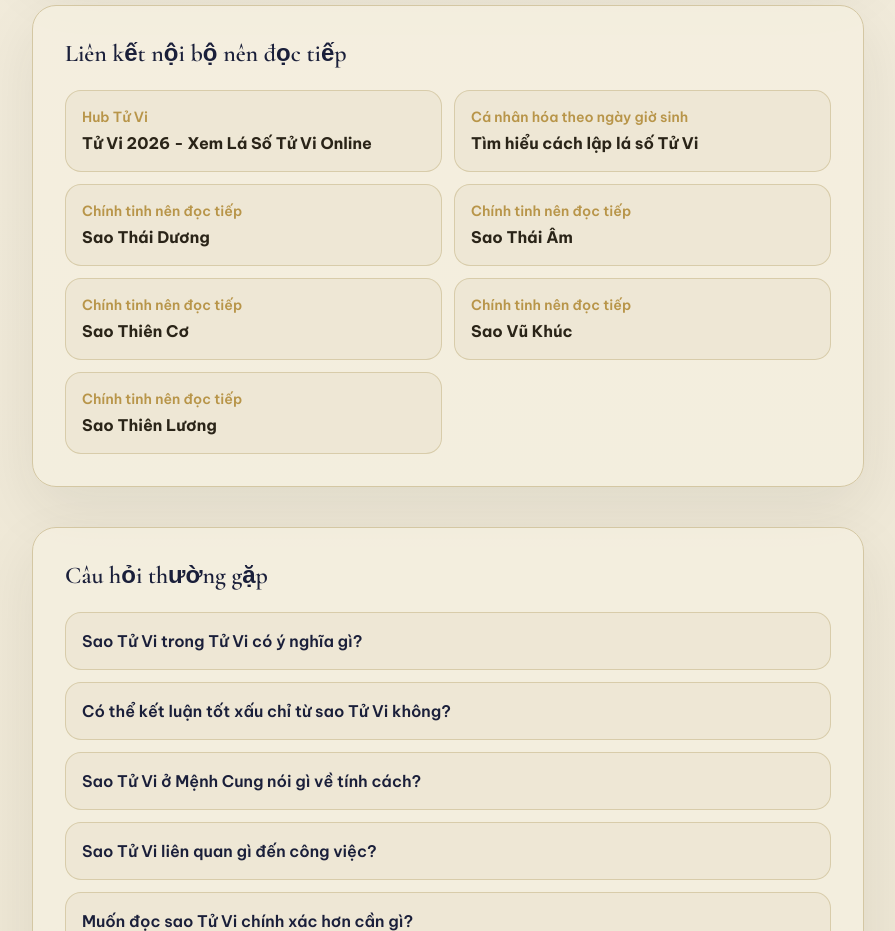
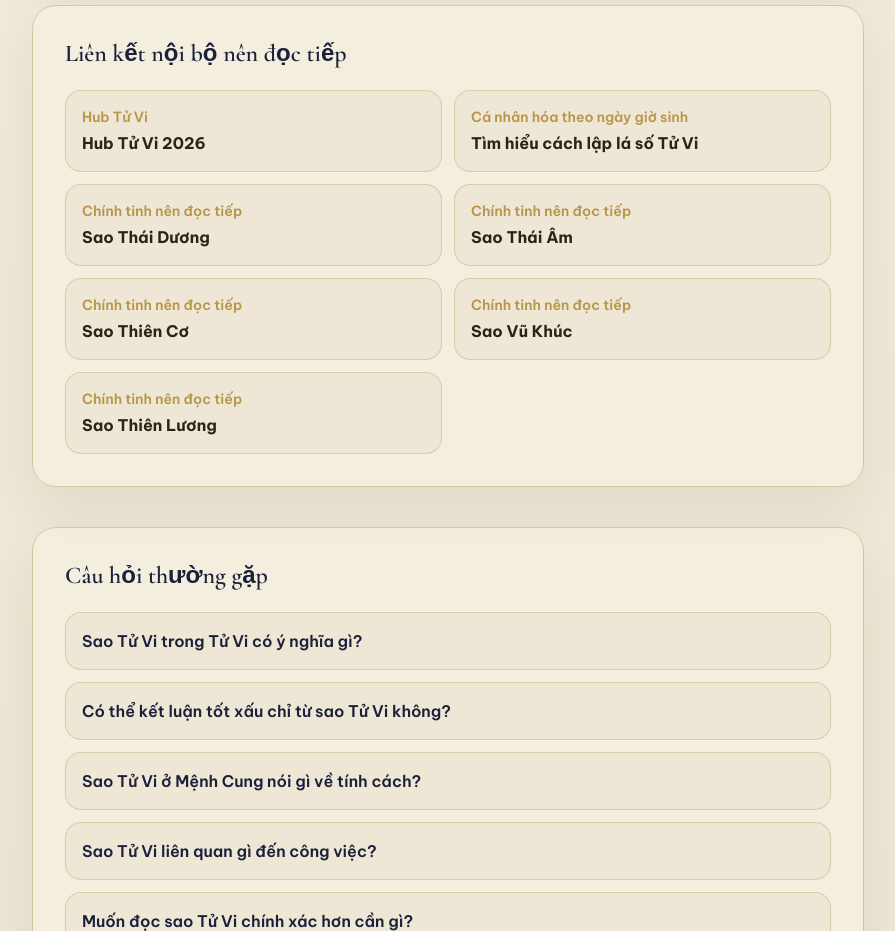
Before and after one commit to hungson175/seo-pages-deploy, a Next.js app: page /sao/tu-vi/ in a window 1280 px wide. Shown: the part 5900-6831 px from the top of the page, without its empty margins (192-1087 px from the left). Built offline with nearby package versions, Linux system fonts and the light colour scheme.

Commit message:
fix: clarify tu vi hub link labels

```diff
--- a/src/content/palaces.ts
+++ b/src/content/palaces.ts
@@ -472,7 +472,7 @@ function palaceLinks(profile: PalaceProfile): PalaceInternalLink[] {
     .map(starLink)
 
   return [
-    { href: '/tu-vi/', label: 'Tử Vi 2026 - Xem Lá Số Tử Vi Online', relation: 'Hub Tử Vi' },
+    { href: '/tu-vi/', label: 'Hub Tử Vi 2026', relation: 'Hub Tử Vi' },
     { href: '/lap-la-so/', label: 'Tìm hiểu cách lập lá số Tử Vi', relation: 'Cá nhân hóa theo ngày giờ sinh' },
     ...starLinks,
     ...profile.relatedPalaces.map(palaceLink),
--- a/src/content/stars.ts
+++ b/src/content/stars.ts
@@ -429,7 +429,7 @@ const STAR_PROFILES: Record<PriorityStarSlug, StarProfile> = {
 function starLinks(currentSlug: PriorityStarSlug): StarInternalLink[] {
   const starOrder = PRIORITY_STAR_SLUGS.filter((slug) => slug !== currentSlug)
   return [
-    { href: '/tu-vi/', label: 'Tử Vi 2026 - Xem Lá Số Tử Vi Online', relation: 'Hub Tử Vi' },
+    { href: '/tu-vi/', label: 'Hub Tử Vi 2026', relation: 'Hub Tử Vi' },
     { href: '/lap-la-so/', label: 'Tìm hiểu cách lập lá số Tử Vi', relation: 'Cá nhân hóa theo ngày giờ sinh' },
     ...starOrder.map((slug) => ({
       href: `/sao/${slug}/`,
@@ -622,7 +622,7 @@ function buildLegacyStarPage(content: StarContent): StarFoundationPage {
       },
     ],
     internalLinks: [
-      { href: '/tu-vi/', label: 'Tử Vi 2026 - Xem Lá Số Tử Vi Online', relation: 'Hub Tử Vi' },
+      { href: '/tu-vi/', label: 'Hub Tử Vi 2026', relation: 'Hub Tử Vi' },
       { href: '/lap-la-so/', label: 'Tìm hiểu cách lập lá số Tử Vi', relation: 'Cá nhân hóa theo ngày giờ sinh' },
     ],
     disclaimer: STAR_DISCLAIMER,
```
Also changed, not shown: 1 other file (tests, documents, lock files or other folders).
